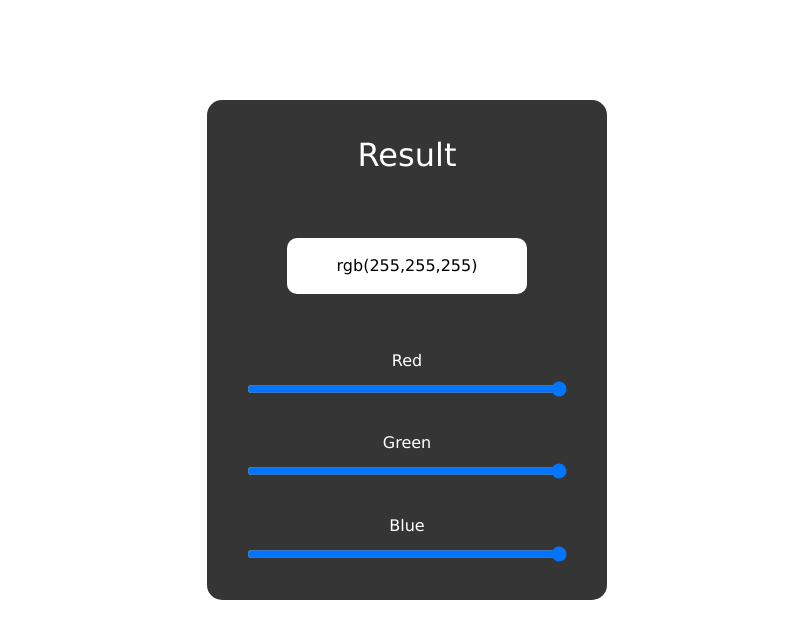
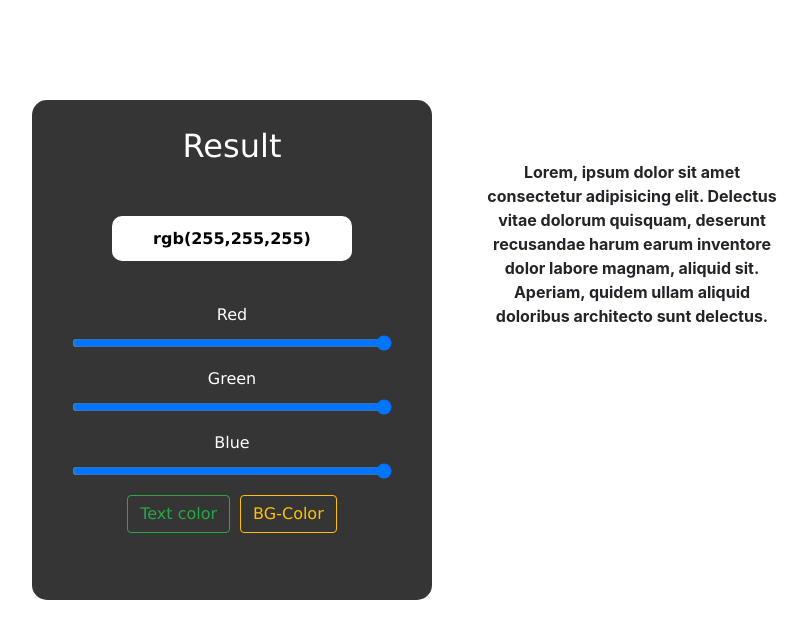
Before and after one commit to AleksandraMakhmutova/RGB_color_generator, a React (Create React App) app in the folder client/: page / in a window 1280 px wide. Shown: the top 638 px of the page, without its empty margins (233-1040 px from the left). Built offline with nearby package versions, Linux system fonts and the light colour scheme.

Commit message:
add function gradient for BGC

```diff
--- a/client/src/App.css
+++ b/client/src/App.css
@@ -3,5 +3,4 @@
   display: flex;
   justify-content: center;
   align-items: center;
-
 }
--- a/client/src/Component/PartWithColors/index.js
+++ b/client/src/Component/PartWithColors/index.js
@@ -1,27 +1,36 @@
 import React, { useState } from "react";
 import style from "./style.module.css";
-import { Form } from "react-bootstrap";
+import { Form, Button } from "react-bootstrap";
+
 export default function PartWithColors() {
-  const [value, setValue] = useState({
-    red: "255",
-    green: "255",
-    blue: "255",
-  });
+  const [red, setRed] = useState("255");
+  const [green, setGreen] = useState("255");
+  const [blue, setBlue] = useState("255");
 
-  function handleChangeValue({ target: { name, value } }) {
-    setValue({ ...value, [name]: value });
+  function handleChangeValue(e) {
+    if (e.target.name == "red") {
+      return setRed(e.target.value);
+    } else if (e.target.name == "green") {
+      return setGreen(e.target.value);
+    } else setBlue(e.target.value);
   }
 
-  const { red, green, blue } = value;
   return (
+    <>
       <div className={style.conteiner}>
         <h2>Result</h2>
-      <input type="text" className={style.box} value="rgb(255,255,255)" />
+
+        <input
+          type="text"
+          className={style.box}
+          value={`rgb(${red},${green},${blue})`}
+        />
         <Form className={style.input}>
-        <Form.Group controlId="formBasicRange">
+          <Form.Group>
             <Form.Label>Red</Form.Label>
             <Form.Control
               type="range"
+              className={style.red}
               id={style.red}
               value={red}
               name="red"
@@ -59,6 +68,23 @@ export default function PartWithColors() {
             />
           </Form.Group>
         </Form>
+        <div className={style.btns}>
+          <Button className={style.textColor} variant="outline-success">
+            Text color
+          </Button>
+          <Button variant="outline-warning">BG-Color</Button>
         </div>
+      </div>
+
+      <div
+        className={style.text}
+        style={{ background: `rgb(${red},${green},${blue})` }}
+      >
+        Lorem, ipsum dolor sit amet consectetur adipisicing elit. Delectus vitae
+        dolorum quisquam, deserunt recusandae harum earum inventore dolor labore
+        magnam, aliquid sit. Aperiam, quidem ullam aliquid doloribus architecto
+        sunt delectus.
+      </div>
+    </>
   );
 }
--- a/client/src/Component/PartWithColors/style.module.css
+++ b/client/src/Component/PartWithColors/style.module.css
@@ -20,6 +20,7 @@
   outline: none;
   border-radius: 10px;
   text-align: center;
+  font-weight: bold;
 }
 
 .input {
@@ -34,6 +35,21 @@
   -webkit-appearance: none;
   height: 25px;
   width: 25px;
-  background-color: #fff;
+  background-color: rgb(59, 59, 59);
   cursor: pointer;
 }
+
+.text {
+  width: 300px;
+  height: 200px;
+  box-sizing: content-box;
+  margin-left: 50px;
+  font-weight: bold;
+  text-align: center;
+  border-radius: 10px;
+  padding-top: 20px;
+}
+
+.textColor {
+  margin-right: 10px;
+}
--- a/client/src/index.css
+++ b/client/src/index.css
@@ -1,13 +1,13 @@
 body {
   margin: 0;
-  font-family: -apple-system, BlinkMacSystemFont, 'Segoe UI', 'Roboto', 'Oxygen',
-    'Ubuntu', 'Cantarell', 'Fira Sans', 'Droid Sans', 'Helvetica Neue',
+  font-family: -apple-system, BlinkMacSystemFont, "Segoe UI", "Roboto", "Oxygen",
+    "Ubuntu", "Cantarell", "Fira Sans", "Droid Sans", "Helvetica Neue",
     sans-serif;
   -webkit-font-smoothing: antialiased;
   -moz-osx-font-smoothing: grayscale;
 }
 
-code {
+/* code {
   font-family: source-code-pro, Menlo, Monaco, Consolas, 'Courier New',
     monospace;
-}
+} */
```
Lines whose indentation alone changed are shown as unchanged.
